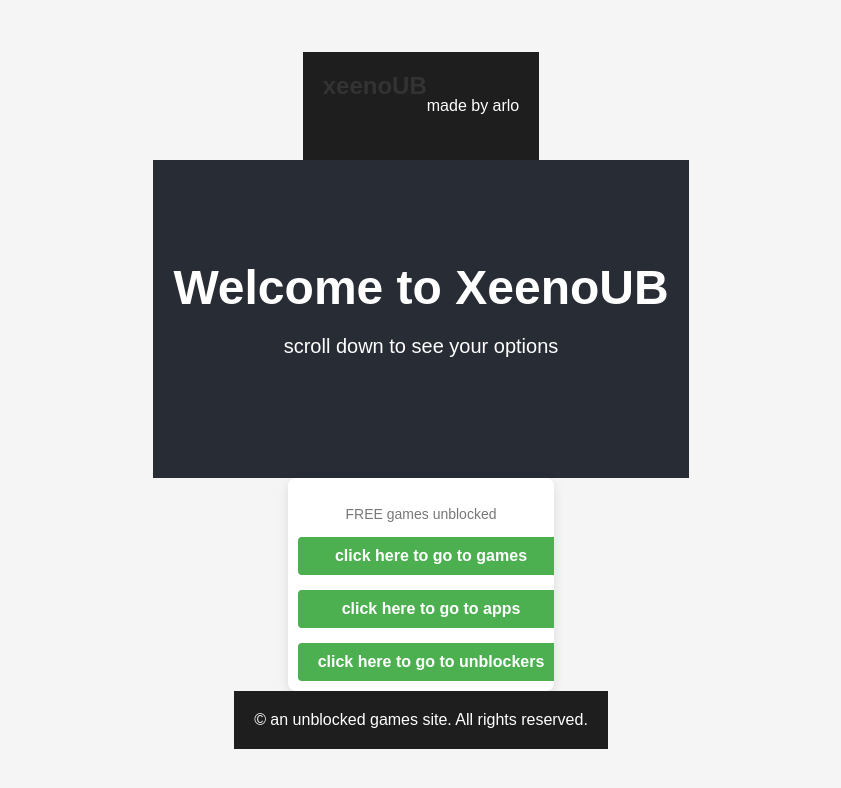
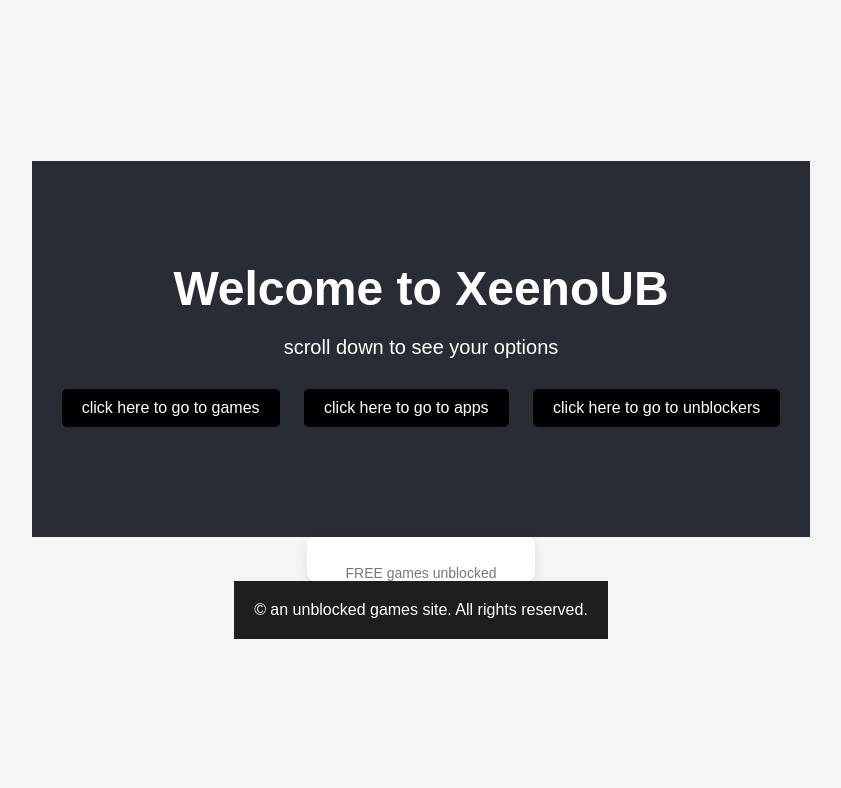
Before and after one commit to xeenoUB/XeenoUB.github.io, a website: page index.html in a window 1280 px wide. Shown: the whole page, without its empty margins (219-1060 px from the left). Drawn offline with Linux system fonts and the light colour scheme.

Commit message:
;.l/jk;,i.ufruyj

```diff
--- a/index.html
+++ b/index.html
@@ -7,25 +7,19 @@
     <link rel="stylesheet" href="/styles/style.css">
 </head>
 <body>
-    <header>
-        <nav>
-            <h1>xeenoUB</h1>
-            <ul>
-made by  arlo
-            </ul>
-        </nav>
-    </header>
+
     <section class="hero" id="site">
         <h2>Welcome to XeenoUB</h2>
         <p>scroll down to see your options</p>
+        <button class="button" onclick="window.location.href='/page/games.html'">click here to go to games</button>
+<button class="button" onclick="window.location.href='c'">click here to go to apps</button>
+<button class="button" onclick="window.location.href='c'">click here to go to unblockers</button>
     </section>
 
     <section class="game-box" id="site">
         <h2>Pick What You Want</h2>
         <p>FREE games unblocked</p>
-<button class="button" onclick="window.location.href='/page/games.html'">click here to go to games</button>
-<button class="button" onclick="window.location.href='c'">click here to go to apps</button>
-<button class="button" onclick="window.location.href='c'">click here to go to unblockers</button>
+
 
 
     </section>
```
